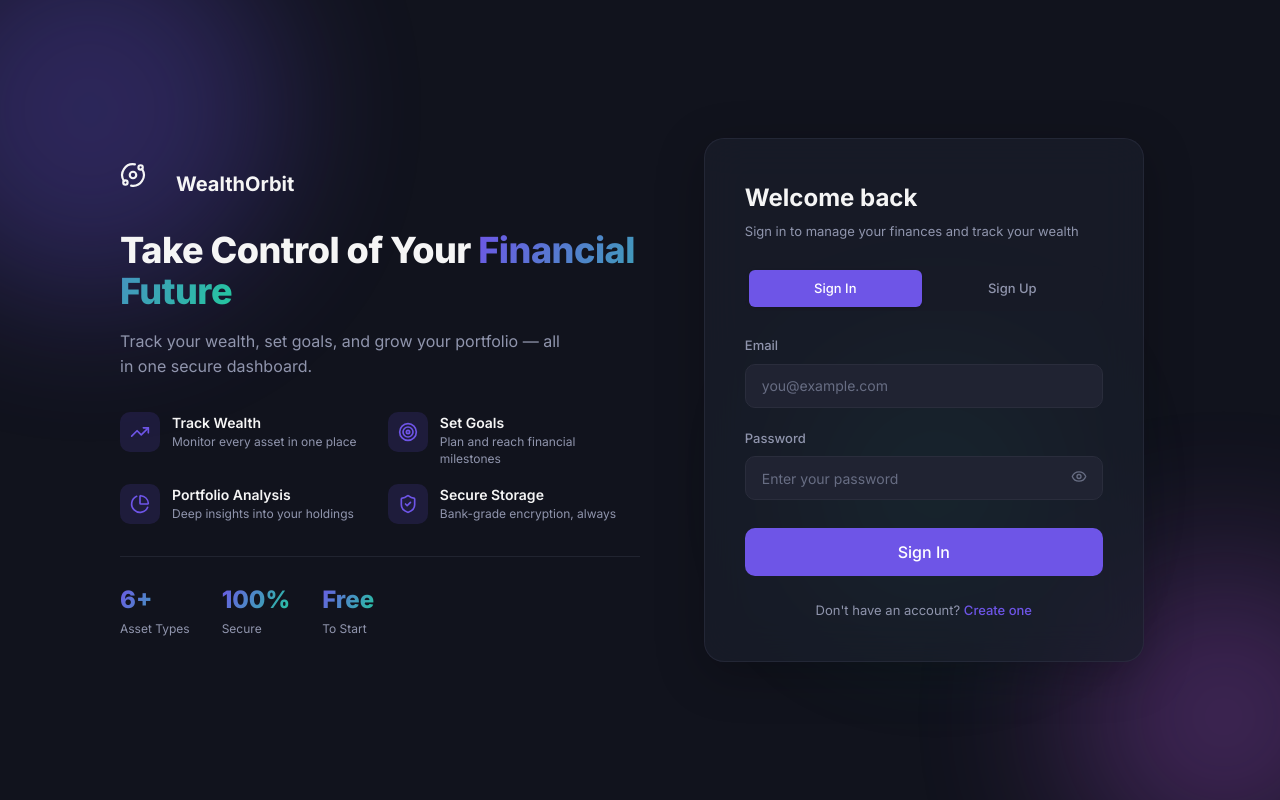
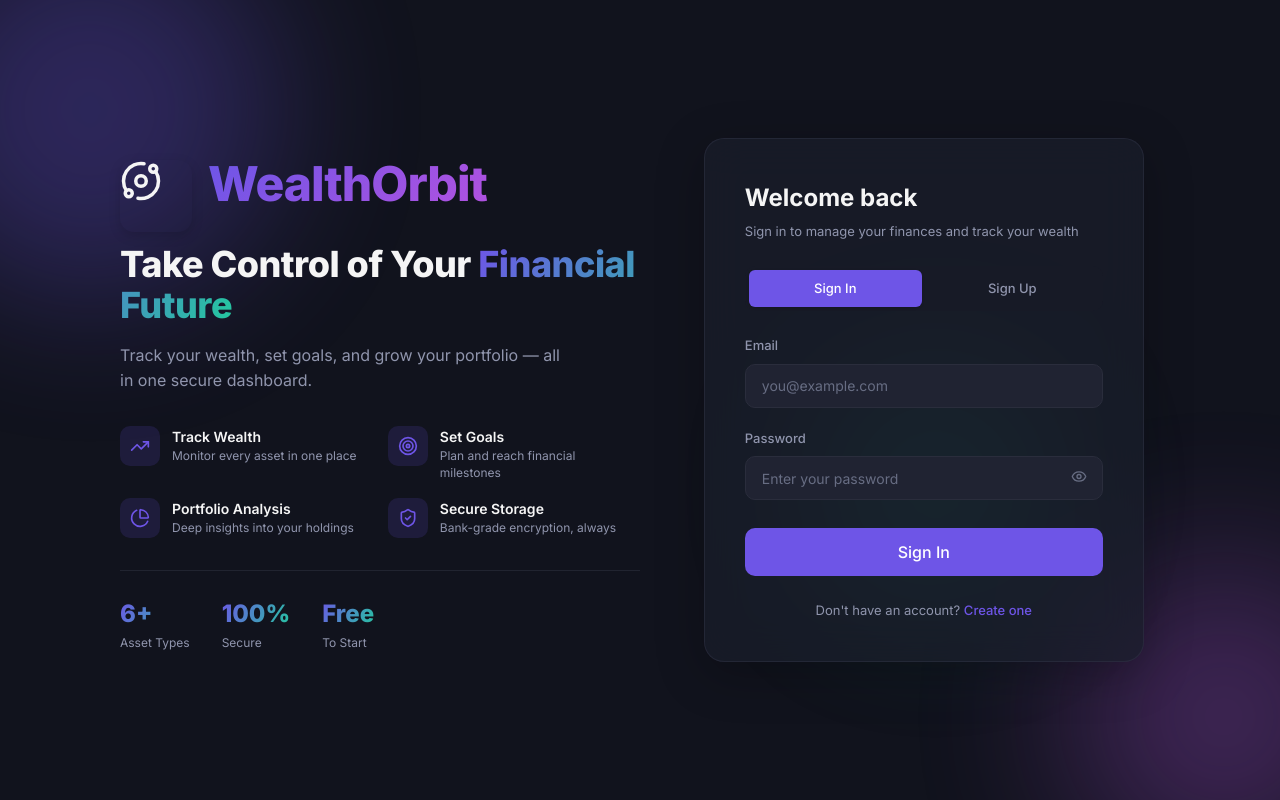
Before and after one commit to DangarSanjay0111/WealthOrbit, a React (Vite) app in the folder client/: page /login in a window 1280 px wide. Built offline with nearby package versions, Linux system fonts and the light colour scheme; no server answers.

Commit message:
Polish login page

```diff
--- a/client/src/pages/auth/Auth.css
+++ b/client/src/pages/auth/Auth.css
@@ -81,13 +81,40 @@
 .auth-brand-head {
   display: flex;
   align-items: center;
-  gap: var(--space-3);
+  gap: var(--space-4);
+}
+
+.auth-brand-logo {
+  width: 72px;
+  height: 72px;
+  border-radius: var(--radius-lg);
+  box-shadow: var(--shadow-md);
+  /* Caps sit lower than the line-box center; nudge the logo down so its
+     centre circle lands on the optical middle of the WealthOrbit wordmark. */
+  transform: translateY(12px);
+}
+
+.auth-brand-text {
+  display: flex;
+  flex-direction: column;
+  justify-content: center;
 }
 
 .auth-brand-name {
-  font-size: var(--font-size-xl);
-  font-weight: 700;
-  color: var(--text-primary);
+  font-size: var(--font-size-5xl);
+  font-weight: 800;
+  line-height: 1;
+  letter-spacing: -1px;
+  background: linear-gradient(135deg, var(--primary), hsl(280, 70%, 60%));
+  -webkit-background-clip: text;
+  background-clip: text;
+  -webkit-text-fill-color: transparent;
+}
+
+.auth-brand-tag {
+  font-size: var(--font-size-sm);
+  font-weight: 500;
+  color: var(--text-secondary);
 }
 
 .auth-brand-headline {
--- a/client/src/pages/auth/Login.jsx
+++ b/client/src/pages/auth/Login.jsx
@@ -54,10 +54,12 @@ export default function Login() {
         {/* ===== Left: branding / marketing ===== */}
         <aside className="auth-brand">
           <div className="auth-brand-head">
-            <div className="sidebar-logo-icon" style={{ width: 44, height: 44 }}>
-              <Orbit size={26} />
+            <div className="sidebar-logo-icon auth-brand-logo">
+              <Orbit size={42} />
             </div>
-            <span className="auth-brand-name">WealthOrbit</span>
+            <div className="auth-brand-text">
+              <span className="auth-brand-name">WealthOrbit</span>
+            </div>
           </div>
 
           <h2 className="auth-brand-headline">
```
